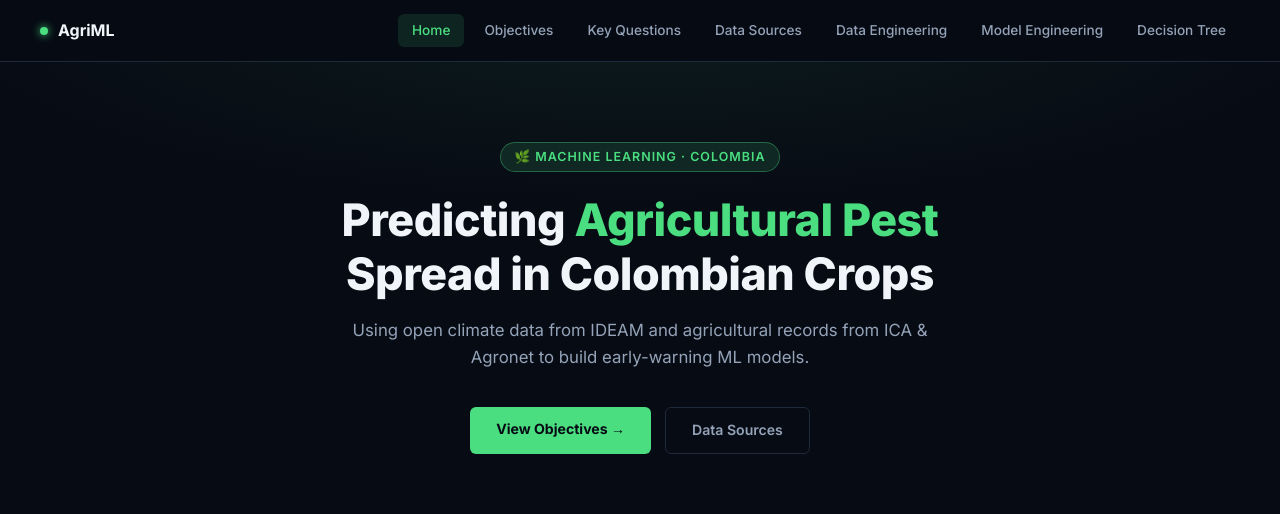
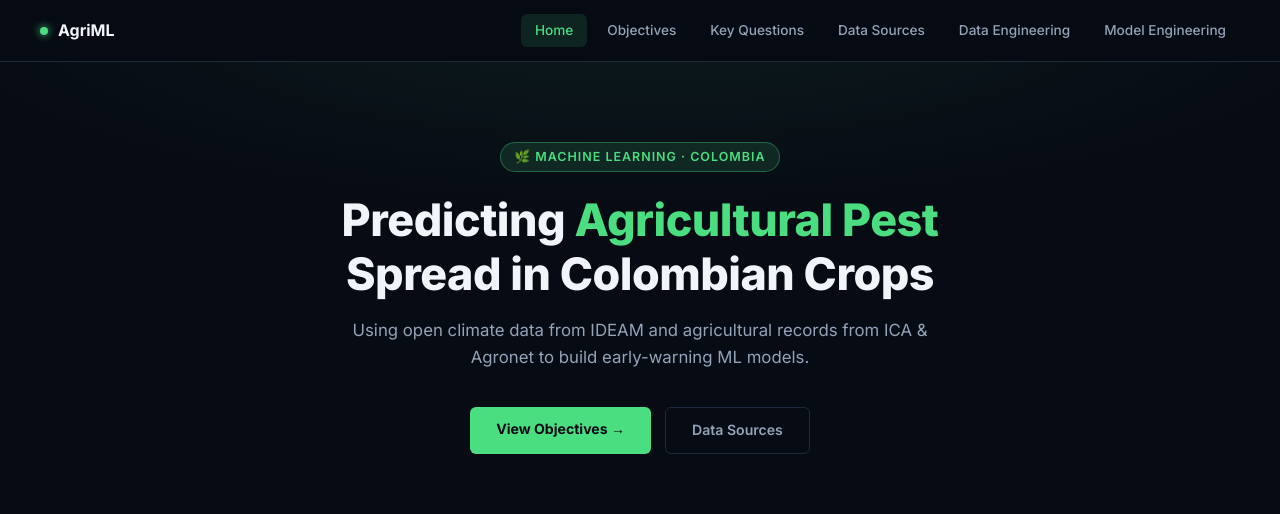
Before and after one commit to juanandresmedinaune-creator/Final_Project, a Flask app: page / in a window 1280 px wide. Shown: the top 514 px of the page. Run offline with Flask 3, Linux system fonts and the light colour scheme.

Commit message:
Update navbar.html
one url for model and decisiontree

```diff
--- a/Templates/navbar.html
+++ b/Templates/navbar.html
@@ -7,6 +7,6 @@
         <a href="/pests/objectives#data">Data Sources</a>
         <a href="/pests/dataEngineering"{% if '/pests/dataEngineering' in request.path %}class="active"{% endif %}>Data Engineering</a>
         <a href="/pests/modelEngineering"{% if '/pests/modelEngineering' in request.path %}class="active"{% endif %}>Model Engineering</a>
-        <a href="/models/development/decision-tree" {% if '/models/development/decision-tree' in request.path %}class="active"{% endif %}>Decision Tree</a>
+
     </div>
 </nav>
```
